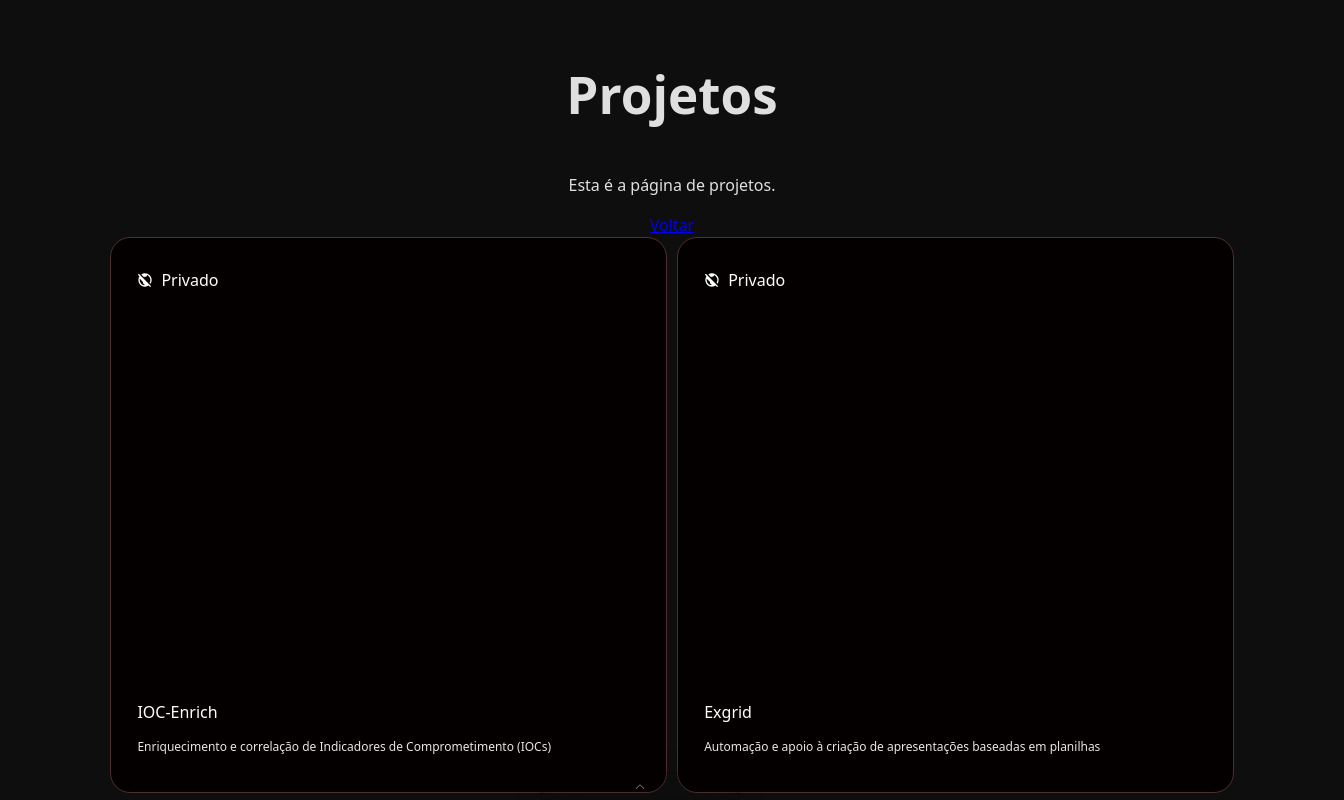
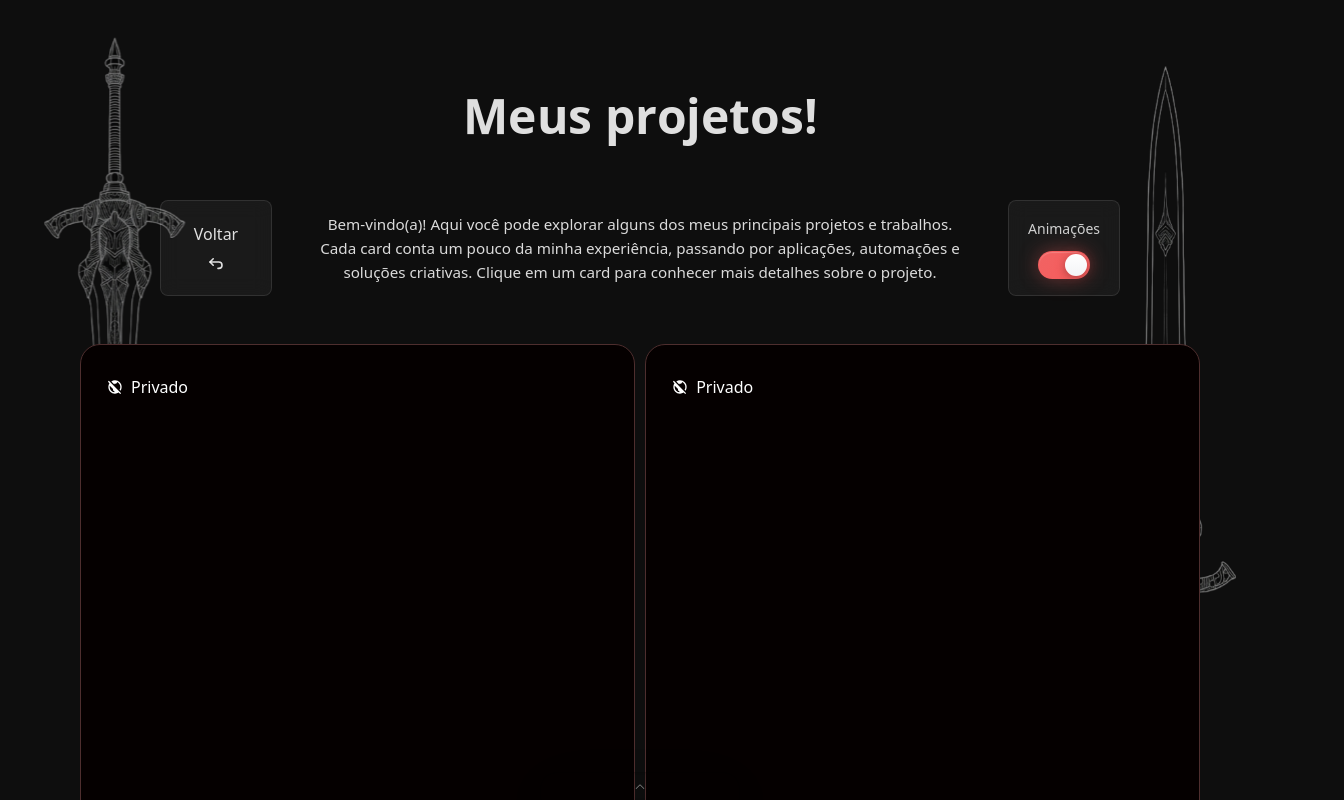
Before and after one commit to ekheinn/portfolio, a React (Vite) app: page /projects in a window 1280 px wide. Shown: the top 800 px of the page, 1344 px wide, since content can reach past the window. Built offline with nearby package versions, Linux system fonts and the light colour scheme.

Commit message:
feat: enhance Projects page with animated sword effects and navigation improvements

```diff
--- a/src/pages/Projects/Projects.css
+++ b/src/pages/Projects/Projects.css
@@ -3,17 +3,124 @@
   flex-direction: column;
   align-items: center;
   justify-content: center;
+
   min-height: 100vh;
-  padding: 2rem;
+  width: 100vw;
+
+  margin: 5rem 0;
+  gap: 1rem;
+}
+
+.projects-title {
+  font-size: 3rem;
+  padding-bottom: 2rem;
+  font-weight: bold;
+  margin: 0;
+}
+
+.projects-nav {
+  display: flex;
+  align-items: center;
+  gap: 2rem;
+  justify-content: space-between;
+  width: 100%;
+  max-width: 60rem;
+  padding: 0 1rem;
+  margin-bottom: 2rem;
+
+  .switch-container {
+    flex-direction: column-reverse;
+  }
+
+  .nav-buttons {
+    display: flex;
+    flex-direction: column-reverse;
+    align-items: center;
+    justify-content: center;
+    height: 70px;
+    width: 70px;
+    flex-shrink: 0;
+    background-color: rgba(255, 255, 255, 0.05);
+    padding: 0.75rem 1.25rem;
+    border-radius: 0.5rem;
+    border: 1px solid rgba(255, 255, 255, 0.1);
+    transition: all 0.3s ease;
+    backdrop-filter: blur(10px);
+    cursor: pointer;
+    text-decoration: none;
+    color: inherit;
+    font-weight: 500;
+    gap: 0.5rem;
+
+    &:hover {
+      background-color: rgba(255, 255, 255, 0.08);
+      border-color: rgba(255, 255, 255, 0.2);
+      transform: translateY(-2px);
+    }
+
+    svg {
+      font-size: 1.2rem;
+      transition: transform 0.3s ease;
+    }
+
+    &:hover svg {
+      transform: translateX(-3px);
+    }
+
+    .switch-container {
+      width: 100%;
+      display: flex;
+      align-items: center;
+      justify-content: center;
+      cursor: pointer;
+    }
+  }
+
+  p {
+    flex: 1;
+    text-align: center;
+    margin: 0;
+    padding: 0 1rem;
+    line-height: 1.6;
+    color: rgba(255, 255, 255, 0.85);
+    font-size: 0.95rem;
+  }
 }
 
 #bento {
-  /* position: relative; */
-
   display: flex;
   align-items: center;
   justify-content: center;
+  width: 100%;
+  max-width: 70em;
+  padding: 0 1rem;
 
-  /* background-color: rebeccapurple; */
-  width: 100vw;
+  transition: all 1s ease;
 }
+
+.sword-detail {
+  opacity: 0.5;
+  filter: invert(1);
+  position: fixed;
+  top: 50%;
+  pointer-events: none;
+
+  width: 18vw;
+  max-width: 22rem;
+
+  object-fit: cover;
+
+  height: 88vh;
+  max-height: 1000px;
+  will-change: transform;
+  transition: transform 0.1s ease-out;
+}
+
+.sword-left {
+  left: 0;
+  rotate: 180deg;
+}
+
+.sword-right {
+  right: 0;
+}
--- a/src/pages/Projects/index.tsx
+++ b/src/pages/Projects/index.tsx
@@ -2,14 +2,85 @@ import './Projects.css'
 import { Link } from 'react-router-dom'
 import MagicBento from '../../components/MagicBento/MagicBento'
 import { projectsData } from '../../constants/projects'
+import { useState, useEffect, useRef } from 'react'
+import SplitText from '../../components/SplitText/SplitText'
+import Switch from '../../components/Switch/Switch'
+import swordIMG from '../../assets/sword.png'
+import { TbArrowBackUp } from 'react-icons/tb'
 
 function Projects() {
+  const [animationsEnabled, setAnimationsEnabled] = useState(true)
+  const leftSwordRef = useRef<HTMLImageElement>(null)
+  const rightSwordRef = useRef<HTMLImageElement>(null)
+
+  useEffect(() => {
+    let animationFrameId: number
+    const startTime = Date.now()
+
+    const animate = () => {
+      if (!leftSwordRef.current || !rightSwordRef.current) return
+
+      let floatOffset = 0
+
+      if (animationsEnabled) {
+        const velocity = 1.5
+        const extent = 20
+        const elapsed = (Date.now() - startTime) / 1000
+        floatOffset = Math.sin(elapsed * velocity) * extent
+      }
+
+      leftSwordRef.current.style.transform = `translateY(calc(50% + ${floatOffset}px))`
+      rightSwordRef.current.style.transform = `translateY(calc(-50% + ${floatOffset}px))`
+
+      animationFrameId = requestAnimationFrame(animate)
+    }
+
+    animationFrameId = requestAnimationFrame(animate)
+
+    return () => {
+      if (animationFrameId) {
+        cancelAnimationFrame(animationFrameId)
+      }
+    }
+  }, [animationsEnabled])
+
   return (
     <div className='projects-page'>
-      <h1>Projetos</h1>
-      <p>Esta é a página de projetos.</p>
+      <SplitText text='Meus projetos!' className='projects-title' />
 
-      <Link to='/'>Voltar</Link>
+      <div className='projects-nav'>
+        <Link to='/' className='nav-buttons'>
+          <TbArrowBackUp />
+          Voltar
+        </Link>
+
+        <p>
+          Bem-vindo(a)! Aqui você pode explorar alguns dos meus principais
+          projetos e trabalhos. Cada card conta um pouco da minha experiência,
+          passando por aplicações, automações e soluções criativas. Clique em um
+          card para conhecer mais detalhes sobre o projeto.
+        </p>
+
+        <div className='nav-buttons'>
+          <Switch
+            checked={animationsEnabled}
+            onChange={setAnimationsEnabled}
+            label='Animações'
+            id='toggle-animations'
+          />
+        </div>
+      </div>
+
+      <img
+        ref={leftSwordRef}
+        src={swordIMG}
+        className='sword-detail sword-left'
+      />
+      <img
+        ref={rightSwordRef}
+        src={swordIMG}
+        className='sword-detail sword-right'
+      />
 
       <div id='bento'>
         <MagicBento
@@ -17,6 +88,7 @@ function Projects() {
           enableTilt={true}
           enableMagnetism={false}
           spotlightRadius={400}
+          disableAnimations={!animationsEnabled}
         />
       </div>
     </div>
```
